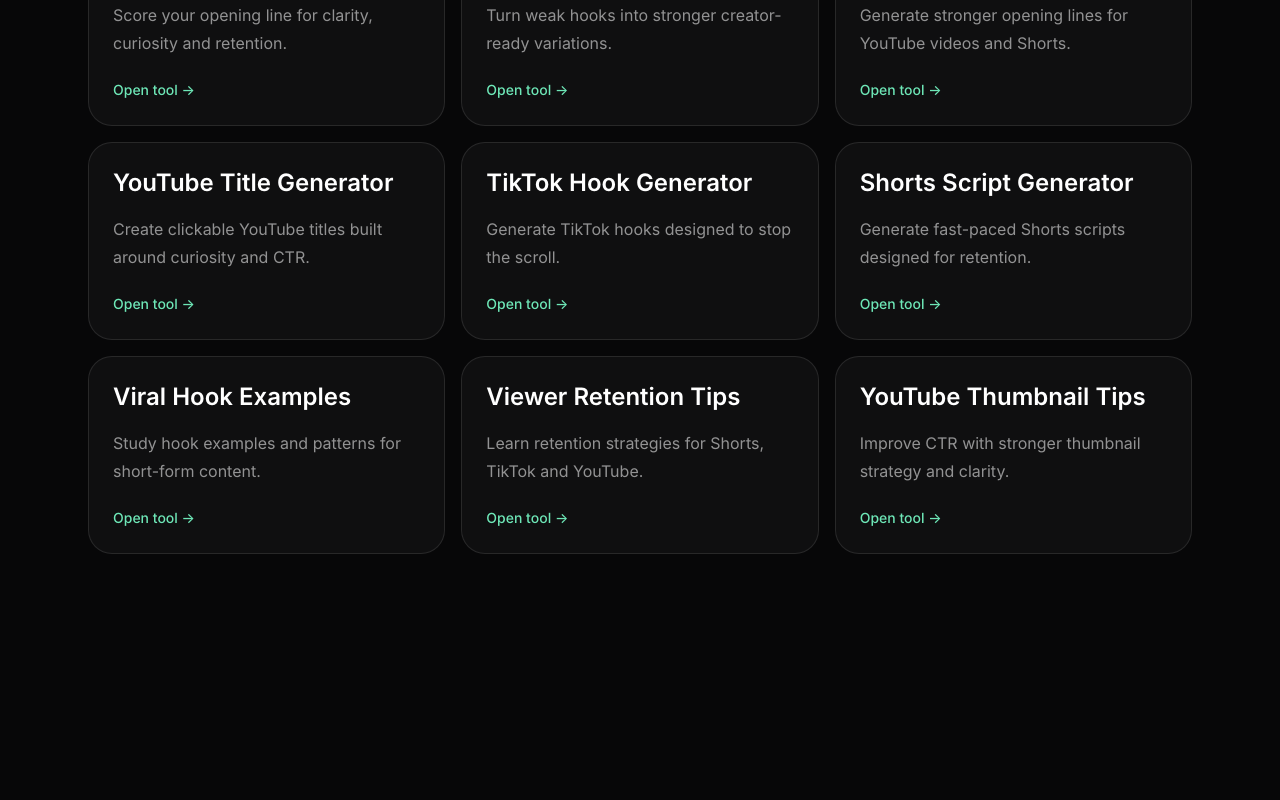
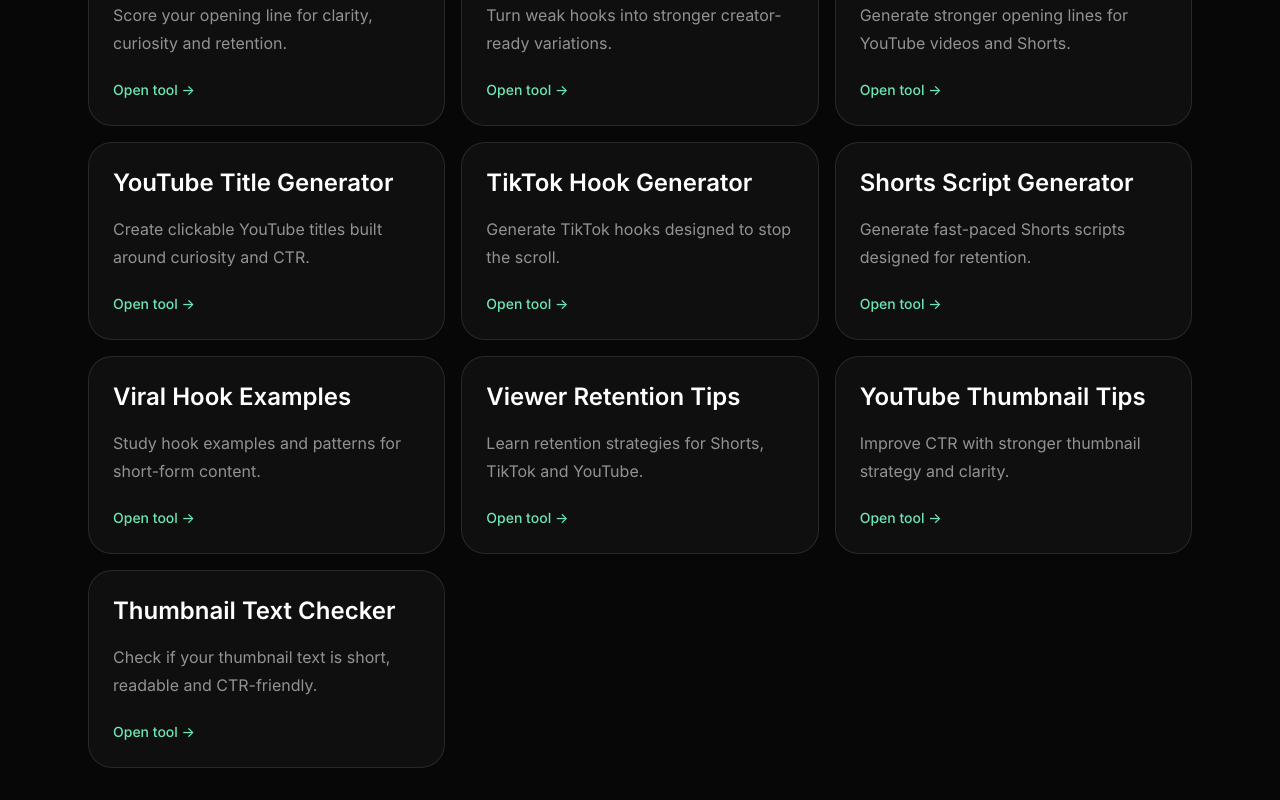
Before and after one commit to ValeBid/-hooksignals-site, a Next.js app: page /tools in a window 1280 px wide. Shown: the part 514-1314 px from the top of the page. Before the commit the page ends 1100 px from the top, so only its background shows below. Built offline with nearby package versions, Linux system fonts and the light colour scheme.

Commit message:
Update page.tsx

```diff
--- a/app/tools/page.tsx
+++ b/app/tools/page.tsx
@@ -45,11 +45,16 @@
     desc: "Learn retention strategies for Shorts, TikTok and YouTube.",
     href: "/viewer-retention-tips",
   },
-  {
-    name: "YouTube Thumbnail Tips",
-    desc: "Improve CTR with stronger thumbnail strategy and clarity.",
-    href: "/youtube-thumbnail-tips",
-  },
+{
+  name: "YouTube Thumbnail Tips",
+  desc: "Improve CTR with stronger thumbnail strategy and clarity.",
+  href: "/youtube-thumbnail-tips",
+},
+{
+  name: "Thumbnail Text Checker",
+  desc: "Check if your thumbnail text is short, readable and CTR-friendly.",
+  href: "/thumbnail-text-checker",
+},
 ];
 
 export default function ToolsPage() {
```
